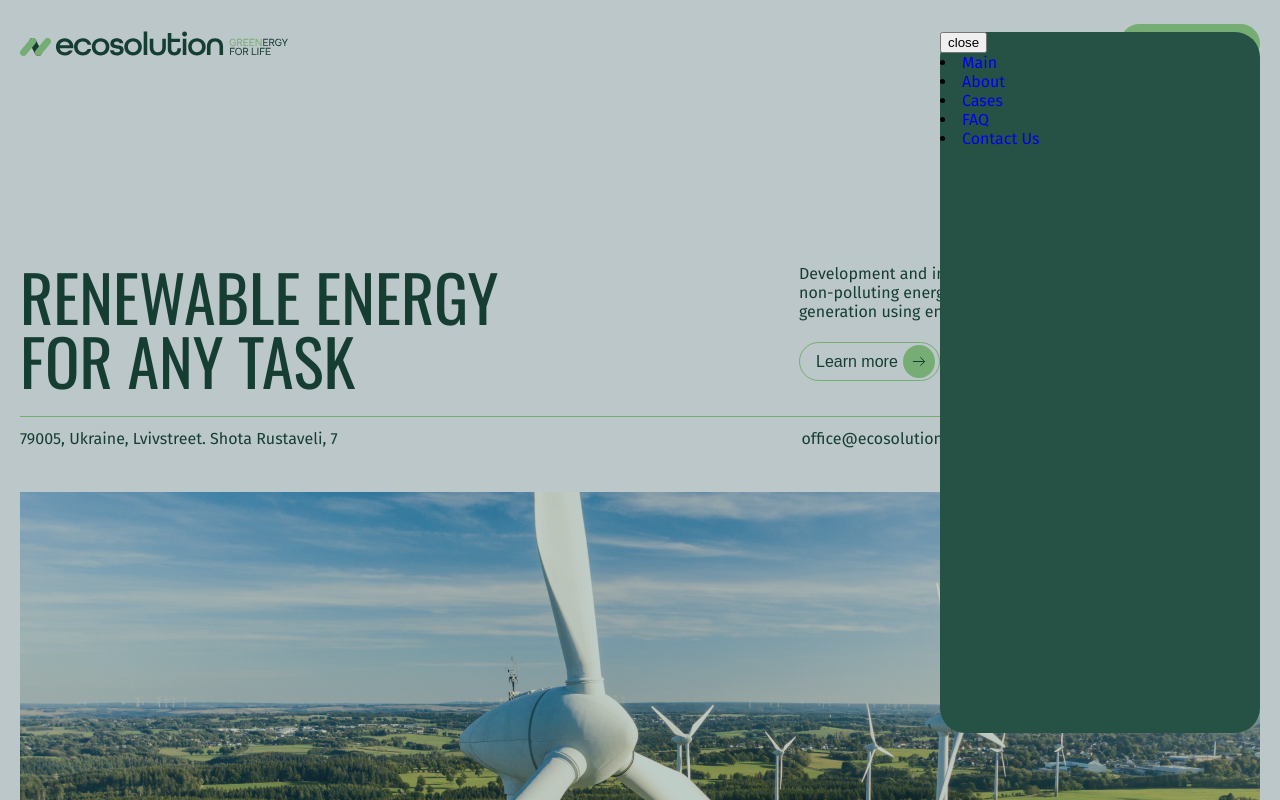
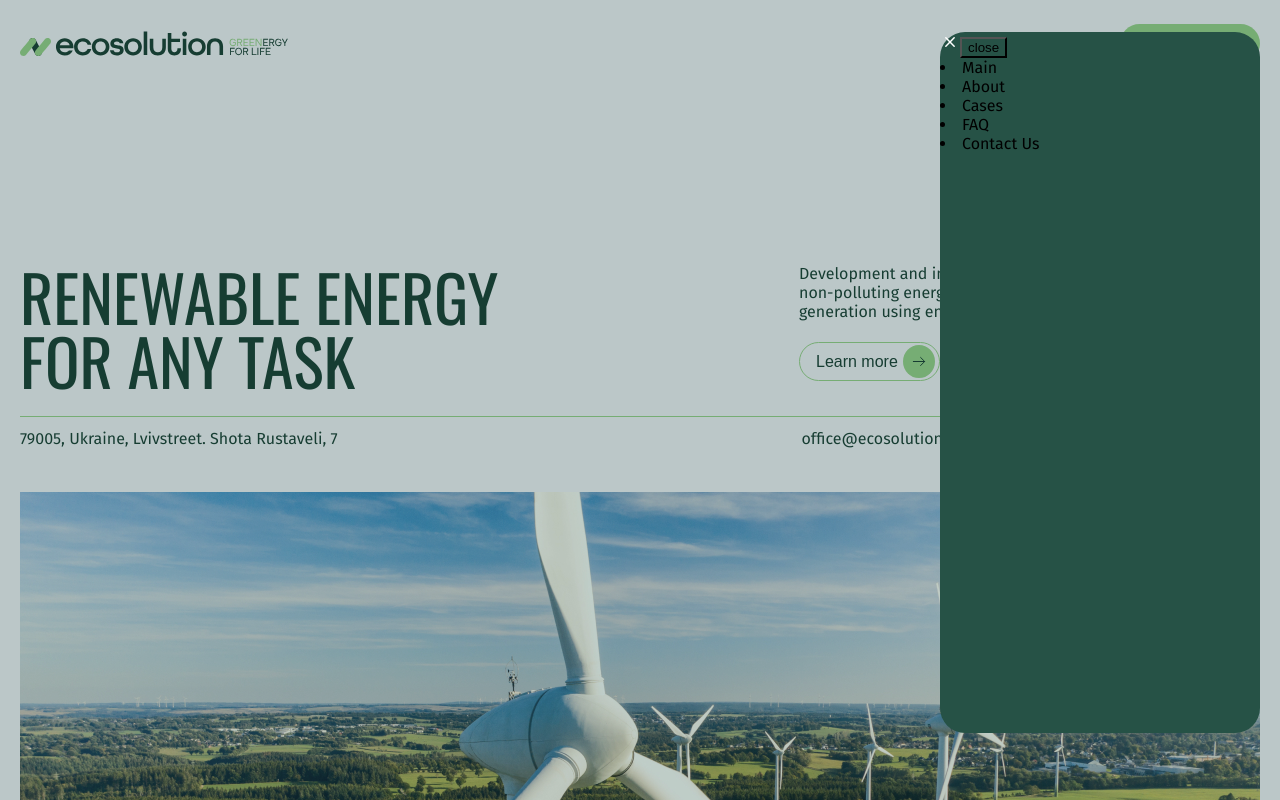
Before and after one commit to VadimKorobec/react-ecosolution, a React (Create React App) app: page / in a window 1280 px wide. Both pictures are taken after a click on the icon 1088 px from the left and 44 px from the top of the page. Shown: the top 800 px of the page. Built offline with nearby package versions, Linux system fonts and the light colour scheme.

Commit message:
add scroll

```diff
--- a/package.json
+++ b/package.json
@@ -9,6 +9,7 @@
     "react": "^18.2.0",
     "react-dom": "^18.2.0",
     "react-scripts": "5.0.1",
+    "react-scroll": "^1.9.0",
     "scss": "^0.2.4",
     "styled-components": "^6.1.1",
     "web-vitals": "^2.1.4"
--- a/src/App.js
+++ b/src/App.js
@@ -1,3 +1,4 @@
+
 import { About } from "./components/About/About";
 import { Cases } from "./components/Cases/Cases";
 import { Contact } from "./components/Contact/Contact";
@@ -10,6 +11,7 @@ import { Header } from "./components/Header/Header";
 import { Main } from "./components/Main/Main";
 
 export const App = () => {
+
   return (
     <>
       <Header />
--- a/src/assets/titlesMenu.json
+++ b/src/assets/titlesMenu.json
@@ -1,17 +1,17 @@
 [
     {
-       "id":1, "label":"Main", "href":"/#main"
+       "id":1, "label":"Main", "href":"main"
     },
     {
-       "id":2, "label":"About","href":"/#about"
+       "id":2, "label":"About","href":"about"
     },
     {
-      "id":3,  "label":"Cases", "href":"/#cases"
+      "id":3,  "label":"Cases", "href":"cases"
     },
     {
-       "id":4, "label":"FAQ", "href":"/#faq"
+       "id":4, "label":"FAQ", "href":"faq"
     },
     {
-        "id":5,"label":"Contact Us", "href":"/#contact"
+        "id":5,"label":"Contact Us", "href":"contact"
     }
 ]
--- a/src/components/BurgerMenu/BurgerMenu.jsx
+++ b/src/components/BurgerMenu/BurgerMenu.jsx
@@ -1,15 +1,27 @@
 import titles from "../../assets/titlesMenu.json";
 
-import { ContainerMenu, Overlay } from "./BurgerMenu.styled";
+import { Button, ContainerMenu, IconClose, MenuLink, Overlay } from "./BurgerMenu.styled";
 
 export const BurgerMenu = ({ onClick }) => {
   return (
     <Overlay>
       <ContainerMenu>
-        <button onClick={() => onClick()}>close</button>
+        <IconClose>
+
+        </IconClose>
+        <Button onClick={() => onClick()}>close</Button>
         {titles.map((item) => (
           <li key={item.id}>
-            <a href ={item.href} onClick={() => onClick()}>{item.label}</a>
+            <MenuLink
+              to={item.href}
+              spy={true}
+              smooth={true}
+              offset={-90}
+              duration={1000}
+              onClick={() => onClick()}
+            >
+              {item.label}
+            </MenuLink>
           </li>
         ))}
       </ContainerMenu>
--- a/src/components/BurgerMenu/BurgerMenu.styled.jsx
+++ b/src/components/BurgerMenu/BurgerMenu.styled.jsx
@@ -1,4 +1,6 @@
 import styled from "styled-components";
+import { Link } from "react-scroll";
+import { ReactComponent as close } from "../../assets/icon/close.svg";
 
 export const Overlay = styled.div`
   position: fixed;
@@ -7,7 +9,6 @@ export const Overlay = styled.div`
   width: 100%;
   height: 100%;
   background-color: rgba(23, 61, 51, 0.25);
-
 `;
 
 export const ContainerMenu = styled.div`
@@ -19,3 +20,15 @@ export const ContainerMenu = styled.div`
   border-radius: 25px;
   background-color: #265246;
 `;
+
+export const IconClose = styled(close)`
+`;
+
+export const Button = styled.button`
+  background-color: #265246;
+  cursor: pointer;
+`;
+
+export const MenuLink = styled(Link)`
+  cursor: pointer;
+`;
--- a/src/components/Container/Container.styled.jsx
+++ b/src/components/Container/Container.styled.jsx
@@ -5,6 +5,7 @@ export const StyledContainer = styled.div`
   margin-right: auto;
   padding-right: 20px;
   padding-left: 20px;
+
 
   @media screen and (min-width: 480px){
    width:440px;
```
Also changed, not shown: 1 other file (tests, documents, lock files or other folders).
